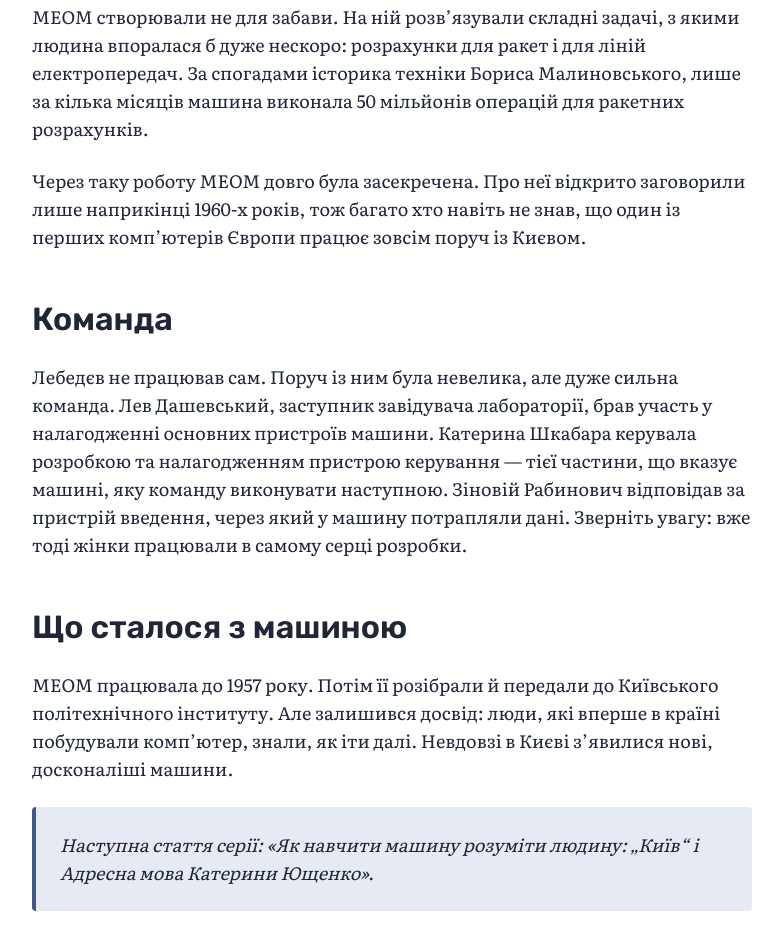
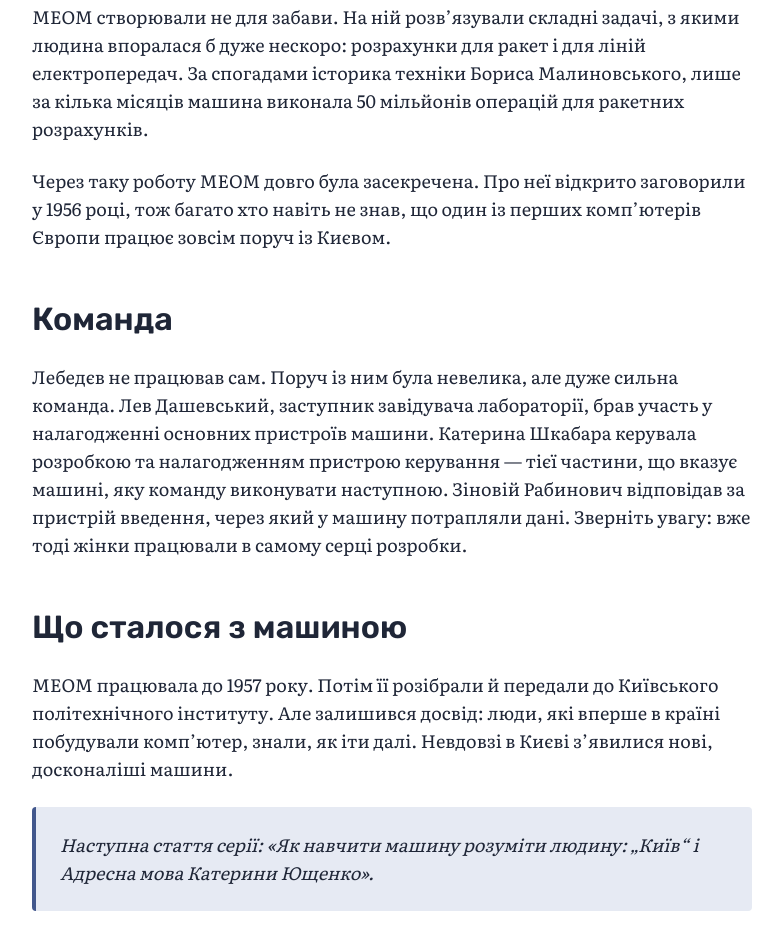
Before and after one commit to mariiakyrykovych/kurs-web-, a plain HTML site: page articles/01-mesm.html in a window 1280 px wide. Shown: the part 2363-3312 px from the top of the page, without its empty margins (32-815 px from the left). Drawn offline with Linux system fonts and the light colour scheme.

Commit message:
Перевірено факти у статті № 1
Co-Authored-By: Claude Opus 5.5 <noreply@anthropic.com>

```diff
--- a/articles/01-mesm.html
+++ b/articles/01-mesm.html
@@ -67,7 +67,7 @@
 
           <h2>Для чого рахувала машина</h2>
           <p>МЕОМ створювали не для забави. На ній розв’язували складні задачі, з якими людина впоралася б дуже нескоро: розрахунки для ракет і для ліній електропередач. За спогадами історика техніки Бориса Малиновського, лише за кілька місяців машина виконала 50 мільйонів операцій для ракетних розрахунків.</p>
-          <p>Через таку роботу МЕОМ довго була засекречена. Про неї відкрито заговорили лише наприкінці 1960-х років, тож багато хто навіть не знав, що один із перших комп’ютерів Європи працює зовсім поруч із Києвом.</p>
+          <p>Через таку роботу МЕОМ довго була засекречена. Про неї відкрито заговорили у 1956 році, тож багато хто навіть не знав, що один із перших комп’ютерів Європи працює зовсім поруч із Києвом.</p>
 
           <h2>Команда</h2>
           <p>Лебедєв не працював сам. Поруч із ним була невелика, але дуже сильна команда. Лев Дашевський, заступник завідувача лабораторії, брав участь у налагодженні основних пристроїв машини. Катерина Шкабара керувала розробкою та налагодженням пристрою керування — тієї частини, що вказує машині, яку команду виконувати наступною. Зіновій Рабинович відповідав за пристрій введення, через який у машину потрапляли дані. Зверніть увагу: вже тоді жінки працювали в самому серці розробки.</p>
```
Also changed, not shown: 1 other file.
